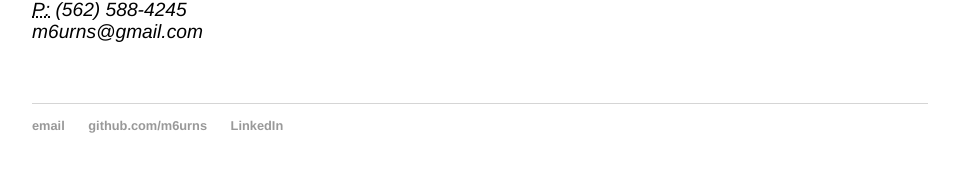
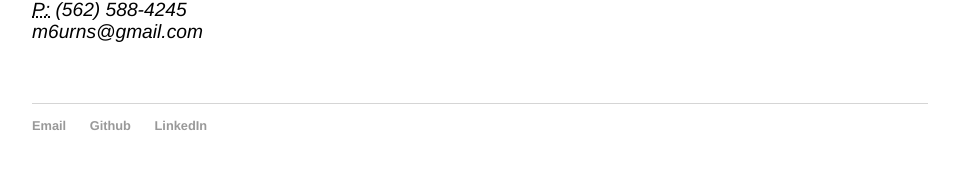
Before and after one commit to m6urns/m6urns.github.io, a Jekyll site: the page built from cv/index.html, in a window 1280 px wide. Shown: the part 225-397 px from the top of the page, without its empty margins (160-1118 px from the left). Built offline with Jekyll 4.4.1, drawn with Linux system fonts in a browser that asks for light colours.

Commit message:
Fixed CV and LinkedIn links

```diff
--- a/_layouts/default.html
+++ b/_layouts/default.html
@@ -25,9 +25,9 @@
 
   <footer>
    <ul>
-   <li><a href="mailto:m6urns@gmail.com">email</a></li>
-   <li><a href="https://github.com/m6urns">github.com/m6urns</a></li>
-   <li><a href="www.linkedin.com/in/matt-burns234">LinkedIn</a></li>
+   <li><a href="mailto:m6urns@gmail.com">Email</a></li>
+   <li><a href="https://github.com/m6urns">Github</a></li>
+   <li><a href="https://www.linkedin.com/in/matt-burns234">LinkedIn</a></li>
    </ul>
   </footer>
   </body>
--- a/cv/index.html
+++ b/cv/index.html
@@ -4,7 +4,7 @@ title: CV of Matt Burns
 ---
 
 	<div class="cv">
-		<a href="http://mattburns.info/Resume-Matt-Burns.pdf" class="download" title="Download CV as PDF">Download CV</a>
+		<a href="https://github.com/m6urns/m6urns.github.io/raw/master/Resume-Matt-Burns.pdf" class="download" title="Download CV as PDF">Download CV</a>
 					<h1>Matt Burns</h1>
 					<address>
 					<strong>Brigham Young University - Idaho</strong><br>
```
